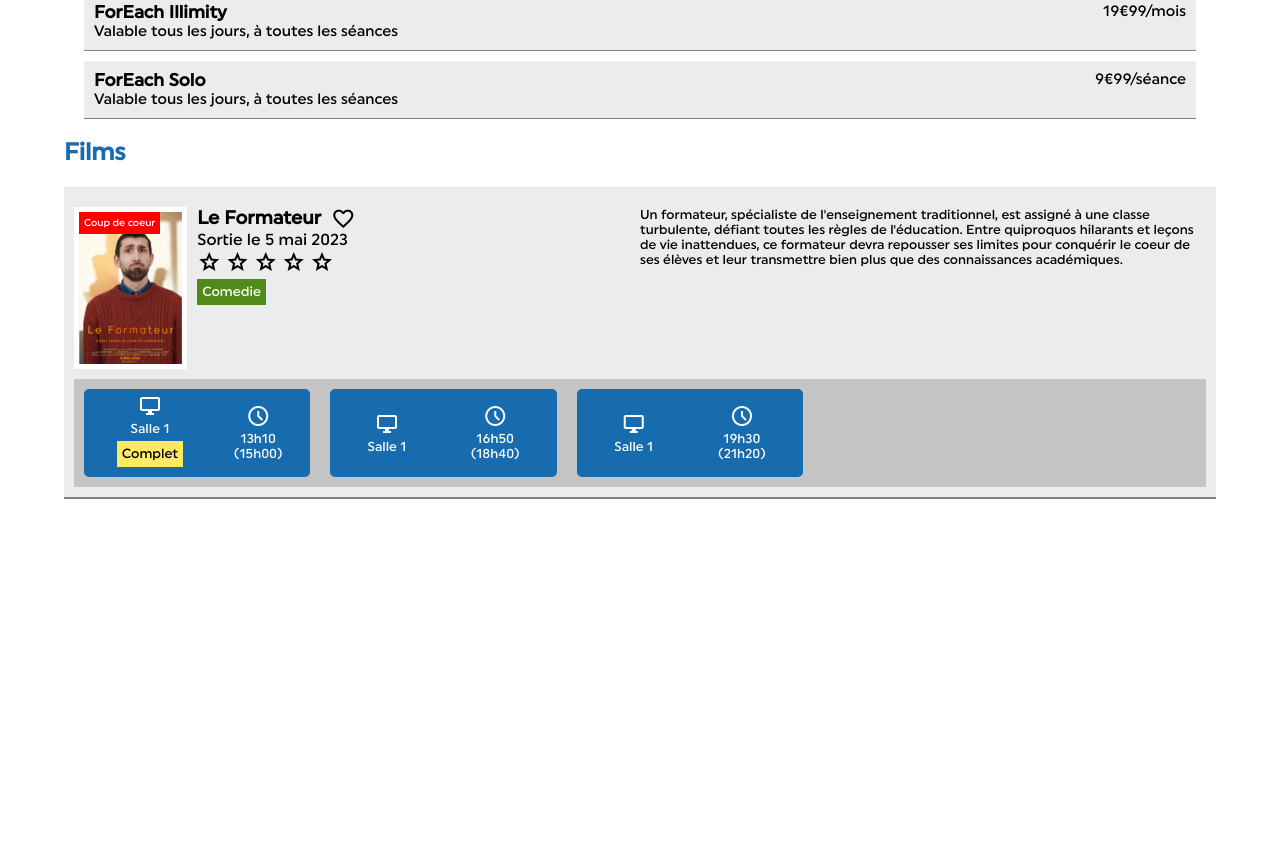
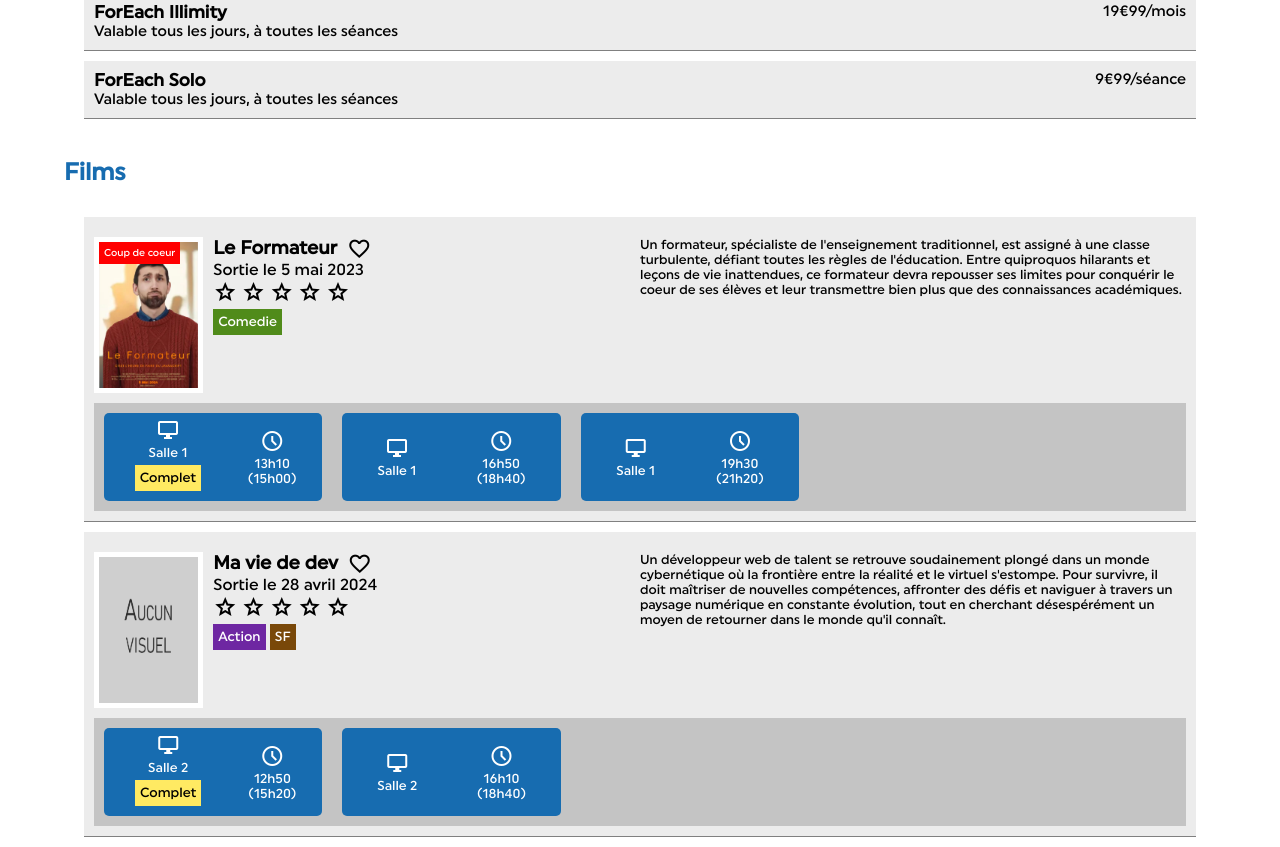
Before and after one commit to YazidK15/ForEachCine, a plain HTML site: page index.html in a window 1280 px wide. Shown: the part 498-1345 px from the top of the page. Before the commit the page ends 997 px from the top, so only its background shows below. Drawn offline with nearby package versions, Linux system fonts and the light colour scheme.

Commit message:
Ajout de la seconde partie de l'espace film

```diff
--- a/index.css
+++ b/index.css
@@ -195,19 +195,22 @@ header h1 {
     font-size: 10px;
 }
 
-#movie_list h2 {
+#movie_list {
     width: 90%;
-    margin: auto;
-    color: #176CB0;
-    margin-bottom: 20px;
+    margin: 10px auto;
 }
 
-#movie_list ul {
+#movie_list h2 {
+    color: #176CB0;
+    margin-top: 20px;
+    margin-bottom: 30px;
+}
+
+#movie_list li {
     background-color: #ECECEC;
-    width: 90%;
-    margin: auto;
+    margin: 10px 20px;
     padding: 10px;
-    border-bottom: 2px solid gray;
+    border-bottom: 1px solid gray;
 }
 
 .top_movie {
@@ -239,8 +242,22 @@ h3 .material-symbols-outlined {
     font-size: 13px;
 }
 
-.category {
+.category_comedy {
     background-color: #508B1A;
+    color: white;
+    border: none;
+    padding: 5px;
+}
+
+.category_action {
+    background-color: #6E27A2;
+    color: white;
+    border: none;
+    padding: 5px;
+}
+
+.category_SF {
+    background-color: #794809;
     color: white;
     border: none;
     padding: 5px;
@@ -266,6 +283,11 @@ h3 .material-symbols-outlined {
     align-items: center;
 }
 
+.film_show:hover {
+    cursor: pointer;
+    background-color: #165588;
+}
+
 .room, .hours {
     display: flex;
     flex-direction: column;
--- a/index.html
+++ b/index.html
@@ -93,7 +93,7 @@
                                     <span class="material-symbols-outlined">star</span>
                                     <span class="material-symbols-outlined">star</span>
                                 </p>
-                                <button class="category">Comedie</button>
+                                <button class="category_comedy">Comedie</button>
                             </div>
                         </div>
                         <div class="movie_description">
@@ -137,6 +137,59 @@
                         </div>
                     </div>
                 </li>
+                <li>
+                    <div class="top_movie">
+                        <div class="preview_movie">
+                            <div class="image_container">
+                                <img
+                                    src="./assets/images/moviesImages/aucun_visuel_poster.png"
+                                    alt="Affiche du film"
+                                >
+                            </div>
+                            <div class="info_movie">
+                                <h3>Ma vie de dev <span class="material-symbols-outlined">favorite</span></h3>
+                                <p>Sortie le 28 avril 2024</p>
+                                <p>
+                                    <span class="material-symbols-outlined">star</span>
+                                    <span class="material-symbols-outlined">star</span>
+                                    <span class="material-symbols-outlined">star</span>
+                                    <span class="material-symbols-outlined">star</span>
+                                    <span class="material-symbols-outlined">star</span>
+                                </p>
+                                <button class="category_action">Action</button>
+                                <button class="category_SF">SF</button>
+                            </div>
+                        </div>
+                        <div class="movie_description">
+                            <p>Un développeur web de talent se retrouve soudainement plongé dans un monde cybernétique où la frontière entre la réalité et le virtuel s'estompe. Pour survivre, il doit maîtriser de nouvelles compétences, affronter des défis et naviguer à travers un paysage numérique en constante évolution, tout en cherchant désespérément un moyen de retourner dans le monde qu'il connaît.</p>
+                        </div>
+                    </div>
+                    <div class="bot_movie">
+                        <div class="film_show">
+                            <div class="room">
+                                <p><span class="material-symbols-outlined">desktop_windows</span></p>
+                                <p>Salle 2</p>
+                                <button class="full">Complet</button>
+                            </div>
+                            <div class="hours">
+                                <p><span class="material-symbols-outlined">schedule</span></p>
+                                <p>12h50</p>
+                                <p>(15h20)</p>
+                            </div>
+                        </div>
+                        <div class="film_show">
+                            <div class="room">
+                                <p><span class="material-symbols-outlined">desktop_windows</span></p>
+                                <p>Salle 2</p>
+                            </div>
+                            <div class="hours">
+                                <p><span class="material-symbols-outlined">schedule</span></p>
+                                <p>16h10</p>
+                                <p>(18h40)</p>
+                            </div>
+                        </div>
+                    </div>
+                </li>
             </ul>
 
         </section>
```
